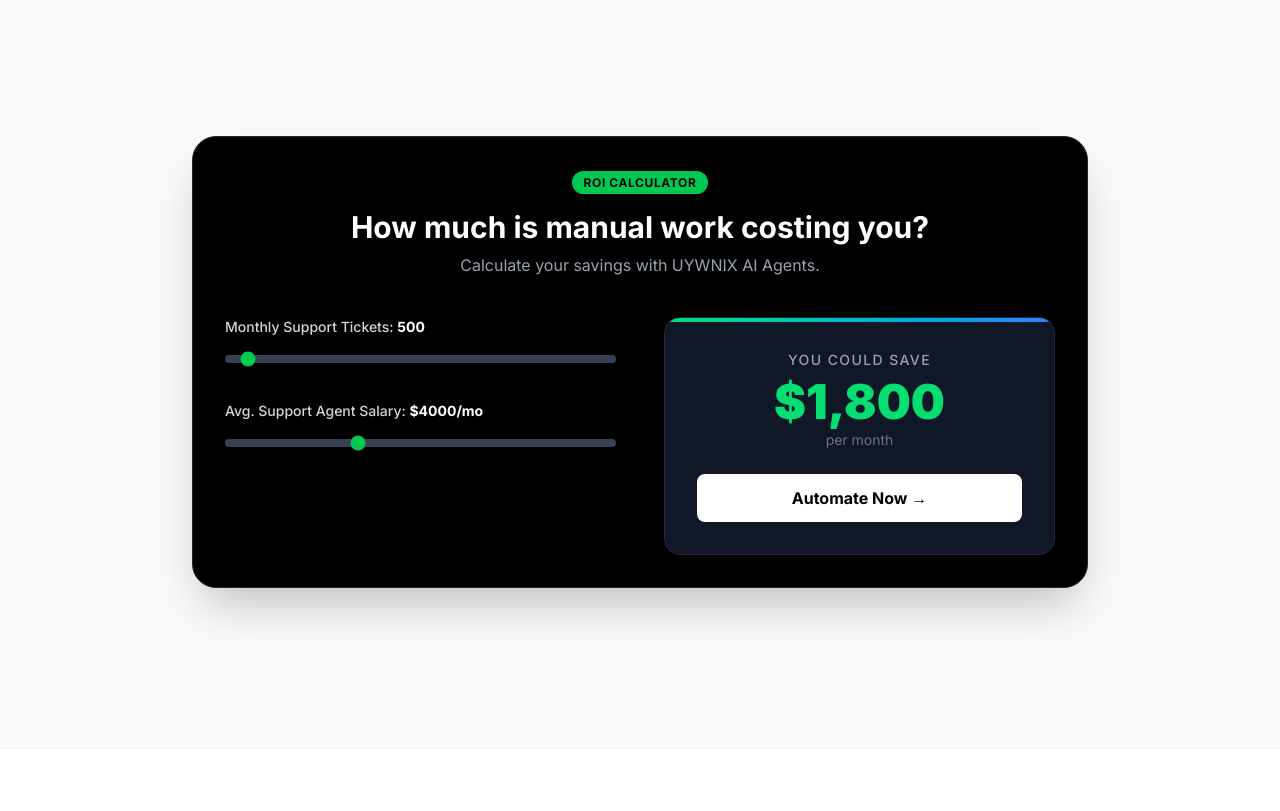
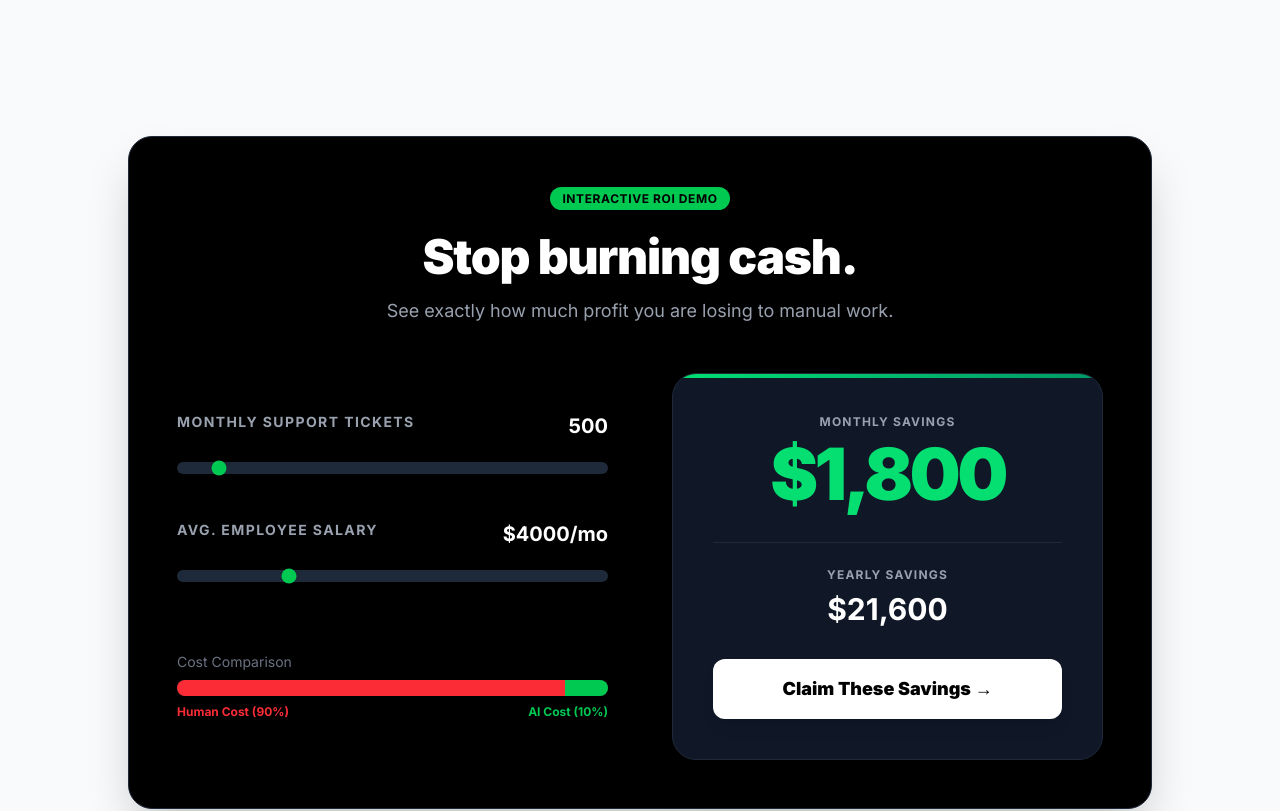
Before and after one commit to Tayyabhusayn/uywnix, a Next.js app: page / in a window 1280 px wide. Shown: the part 1200-2011 px from the top of the page. Built offline with nearby package versions, Linux system fonts and the light colour scheme.

Commit message:
Advanced ROI Calculator: Animations + Yearly Savings

```diff
--- a/components/RoiCalculator.tsx
+++ b/components/RoiCalculator.tsx
@@ -1,66 +1,116 @@
 "use client";
 
-import { useState, useEffect } from "react";
+import { useState, useEffect, useRef } from "react";
 
 export default function RoiCalculator() {
   const [tickets, setTickets] = useState(500);
   const [salary, setSalary] = useState(4000);
   const [savings, setSavings] = useState(0);
+  const [annualSavings, setAnnualSavings] = useState(0);
+
+  // Animation state
+  const [displaySavings, setDisplaySavings] = useState(0);
 
   useEffect(() => {
-    // Logic: Assuming AI handles 80% of tickets at 10% of the cost
-    // Human Cost = Tickets * ($Salary / 2000 tickets capacity) ?? Simplified:
-    // Let's assume Human Agent Capacity = 1000 tickets/mo
-    // Cost per ticket = Salary / 1000
-
     const costPerTicketHuman = salary / 1000;
     const humanCostTotal = tickets * costPerTicketHuman;
-
-    // AI Cost = 10% of human cost (approx)
     const aiCostTotal = humanCostTotal * 0.10;
 
-    const monthlySavings = humanCostTotal - aiCostTotal;
+    const monthlySavings = Math.floor(humanCostTotal - aiCostTotal);
     setSavings(monthlySavings);
+    setAnnualSavings(monthlySavings * 12);
   }, [tickets, salary]);
 
+  // Count up animation effect
+  useEffect(() => {
+    let start = displaySavings;
+    const end = savings;
+    const duration = 500;
+    const startTime = performance.now();
+
+    const animate = (currentTime: number) => {
+      const elapsed = currentTime - startTime;
+      const progress = Math.min(elapsed / duration, 1);
+
+      // Ease out quart
+      const ease = 1 - Math.pow(1 - progress, 4);
+
+      const current = start + (end - start) * ease;
+      setDisplaySavings(Math.floor(current));
+
+      if (progress < 1) {
+        requestAnimationFrame(animate);
+      }
+    };
+
+    requestAnimationFrame(animate);
+  }, [savings]);
+
   return (
-    <div className="w-full max-w-4xl mx-auto p-8 bg-black text-white rounded-3xl shadow-2xl border border-gray-800 my-16">
-      <div className="text-center mb-10">
-        <span className="bg-green-500 text-black text-xs font-bold px-3 py-1 rounded-full uppercase tracking-wider">ROI Calculator</span>
-        <h2 className="text-3xl font-bold mt-4">How much is manual work costing you?</h2>
-        <p className="text-gray-400 mt-2">Calculate your savings with UYWNIX AI Agents.</p>
+    <div className="w-full max-w-5xl mx-auto p-8 md:p-12 bg-black text-white rounded-3xl shadow-2xl border border-gray-800 my-16">
+      <div className="text-center mb-12">
+        <span className="bg-green-500 text-black text-xs font-bold px-3 py-1 rounded-full uppercase tracking-wider">Interactive ROI Demo</span>
+        <h2 className="text-4xl md:text-5xl font-black mt-6 tracking-tight">Stop burning cash.</h2>
+        <p className="text-gray-400 mt-4 text-lg">See exactly how much profit you are losing to manual work.</p>
       </div>
 
-      <div className="grid md:grid-cols-2 gap-12">
-        <div className="space-y-8">
+      <div className="grid md:grid-cols-2 gap-16 items-center">
+        <div className="space-y-10">
           <div>
-            <label className="block text-sm font-medium text-gray-300 mb-2">Monthly Support Tickets: <span className="text-white font-bold">{tickets}</span></label>
+            <div className="flex justify-between mb-4">
+              <label className="text-sm font-bold text-gray-400 uppercase tracking-widest">Monthly Support Tickets</label>
+              <span className="text-white font-bold text-xl">{tickets}</span>
+            </div>
             <input
-              type="range" min="100" max="10000" step="100"
+              type="range" min="100" max="5000" step="100"
               value={tickets}
               onChange={(e) => setTickets(Number(e.target.value))}
-              className="w-full h-2 bg-gray-700 rounded-lg appearance-none cursor-pointer accent-green-500"
+              className="w-full h-3 bg-gray-800 rounded-lg appearance-none cursor-pointer accent-green-500 hover:accent-green-400 transition-all"
             />
           </div>
           <div>
-            <label className="block text-sm font-medium text-gray-300 mb-2">Avg. Support Agent Salary: <span className="text-white font-bold">${salary}/mo</span></label>
+            <div className="flex justify-between mb-4">
+              <label className="text-sm font-bold text-gray-400 uppercase tracking-widest">Avg. Employee Salary</label>
+              <span className="text-white font-bold text-xl">${salary}/mo</span>
+            </div>
             <input
-              type="range" min="1000" max="10000" step="500"
+              type="range" min="2000" max="10000" step="500"
               value={salary}
               onChange={(e) => setSalary(Number(e.target.value))}
-              className="w-full h-2 bg-gray-700 rounded-lg appearance-none cursor-pointer accent-green-500"
+              className="w-full h-3 bg-gray-800 rounded-lg appearance-none cursor-pointer accent-green-500 hover:accent-green-400 transition-all"
             />
+          </div>
+
+          <div className="pt-6">
+             <p className="text-sm text-gray-500 mb-2">Cost Comparison</p>
+             <div className="w-full bg-gray-800 h-4 rounded-full overflow-hidden flex">
+               <div className="bg-red-500 h-full" style={{ width: '90%' }}></div>
+               <div className="bg-green-500 h-full" style={{ width: '10%' }}></div>
+             </div>
+             <div className="flex justify-between text-xs mt-2 font-bold">
+               <span className="text-red-500">Human Cost (90%)</span>
+               <span className="text-green-500">AI Cost (10%)</span>
+             </div>
           </div>
         </div>
 
-        <div className="flex flex-col items-center justify-center bg-gray-900 rounded-2xl p-8 border border-gray-800 relative overflow-hidden">
-          <div className="absolute top-0 left-0 w-full h-1 bg-gradient-to-r from-green-400 to-blue-500"></div>
-          <p className="text-gray-400 text-sm font-medium uppercase tracking-widest">You could save</p>
-          <h3 className="text-5xl font-black text-green-400 mt-2">${savings.toLocaleString()}</h3>
-          <p className="text-gray-500 text-sm mt-1">per month</p>
+        <div className="flex flex-col items-center justify-center bg-gray-900 rounded-3xl p-10 border border-gray-800 relative overflow-hidden shadow-2xl">
+          <div className="absolute top-0 left-0 w-full h-1 bg-gradient-to-r from-green-400 to-emerald-600"></div>
 
-          <a href="/audit" className="mt-6 w-full py-3 bg-white text-black font-bold rounded-lg hover:bg-gray-200 transition text-center">
-            Automate Now →
+          <p className="text-gray-400 text-xs font-bold uppercase tracking-widest mb-2">Monthly Savings</p>
+          <h3 className="text-6xl md:text-7xl font-black text-green-400 mb-2 tracking-tighter">
+            ${displaySavings.toLocaleString()}
+          </h3>
+
+          <div className="w-full h-px bg-gray-800 my-6"></div>
+
+          <p className="text-gray-400 text-xs font-bold uppercase tracking-widest mb-2">Yearly Savings</p>
+          <h4 className="text-3xl font-bold text-white mb-8">
+            ${annualSavings.toLocaleString()}
+          </h4>
+
+          <a href="/audit" className="w-full py-4 bg-white text-black font-black text-lg rounded-xl hover:scale-[1.02] hover:bg-gray-100 transition-all text-center shadow-lg">
+            Claim These Savings →
           </a>
         </div>
       </div>
```
